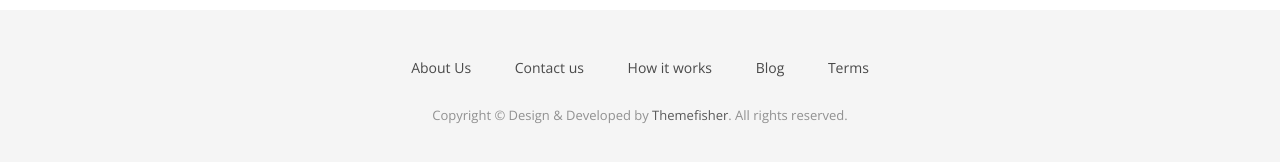
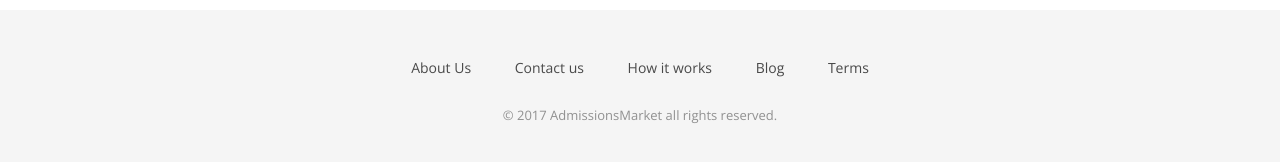
Before and after one commit to dsardi/Eric-Natelson.github.io, a Jekyll site: the page built from index.html, in a window 1280 px wide and 900 px high, scrolled down 2009 px. Shown: the part 707-869 px from the top of the window. Built offline with Jekyll 4.4.1, drawn with Linux system fonts in a browser that asks for light colours; nearby versions of some CDN libraries; some web fonts are replaced; comment, search, counter and statistics services are not loaded.

Commit message:
Copyright statement

```diff
--- a/_includes/footer.html
+++ b/_includes/footer.html
@@ -12,7 +12,7 @@
             <li><a href="#">Terms</a></li>
           </ul>
         </div>
-        <p>Copyright &copy; Design &amp; Developed by <a href="http://www.themefisher.com">Themefisher</a>. All rights reserved.</p>
+        <p>&copy; 2017 AdmissionsMarket all rights reserved.</p>
       </div>
     </div>
   </div>
```
